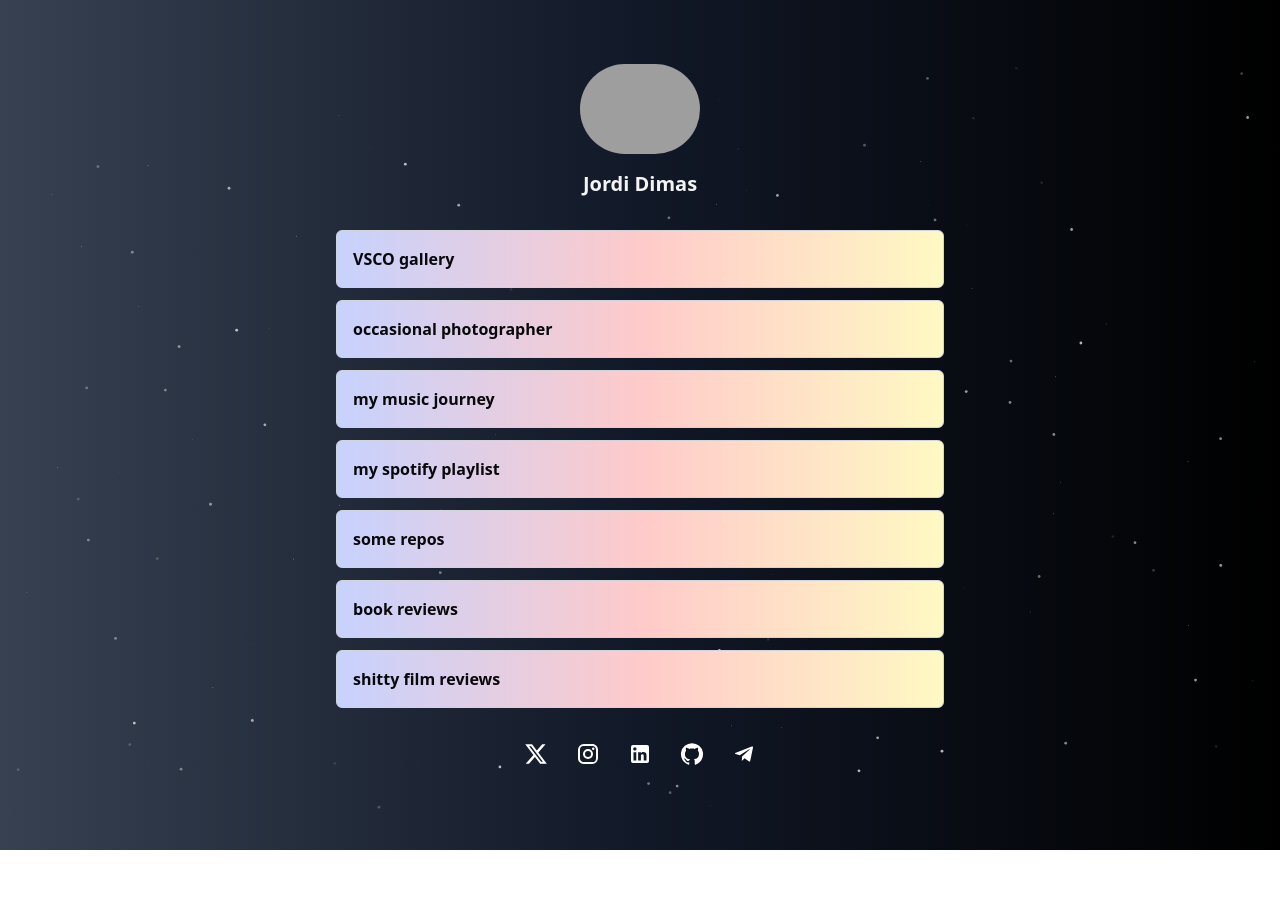
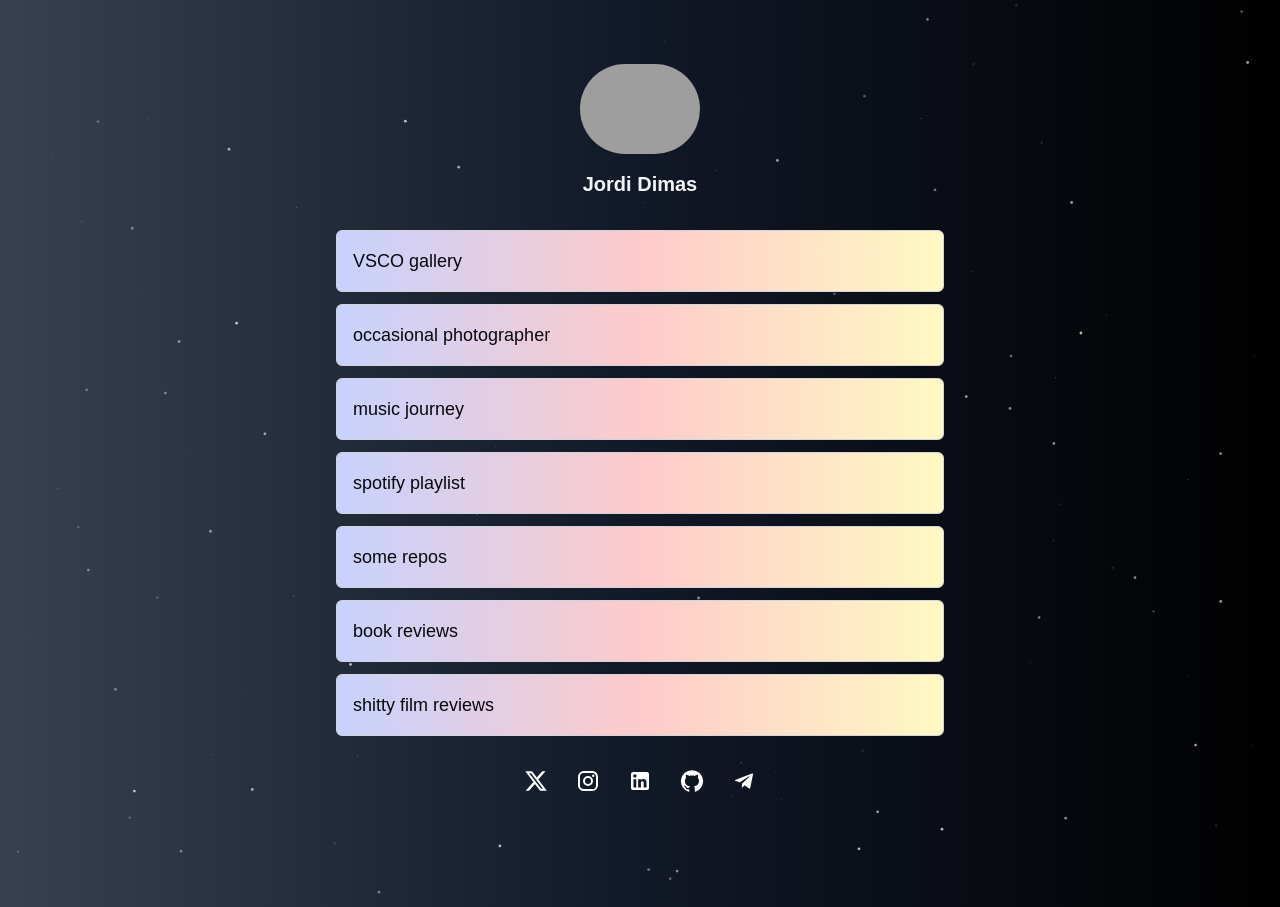
Before and after one commit to jordidimass/connect, a Next.js app: page / in a window 1280 px wide. Before the commit the page ends 850 px from the top, so only its background shows below. Built offline with nearby package versions, Linux system fonts and the light colour scheme; grey boxes are pictures that could not be loaded.

Commit message:
changed particles set and minor changes

```diff
--- a/data.json
+++ b/data.json
@@ -11,11 +11,11 @@
             "href": "https://unsplash.com/@jordidimass"
         },
         {
-            "title": "my music journey",
+            "title": "music journey",
             "href": "https://www.last.fm/user/jordidimass"
         },
         {
-            "title": "my spotify playlist",
+            "title": "spotify playlist",
             "href": "https://open.spotify.com/user/jordidimass/playlists"
         },
         {
--- a/package.json
+++ b/package.json
@@ -19,6 +19,7 @@
     "clsx": "^2.1.1",
     "eslint": "8.37.0",
     "eslint-config-next": "13.2.4",
+    "geist": "^1.3.1",
     "lucide-react": "^0.447.0",
     "next": "^14.2.14",
     "react": "^18.2.0",
--- a/pages/_app.tsx
+++ b/pages/_app.tsx
@@ -1,12 +1,14 @@
 import '@/styles/globals.css';
 import type { AppProps } from 'next/app';
 import { Analytics } from '@vercel/analytics/react';
-import Particles from "@/components/ui/particles"; // adjust the path if necessary
+import Particles from "@/components/ui/particles";
+import { GeistSans } from 'geist/font/sans';
+import { GeistMono } from 'geist/font/mono';
 
 export default function App({ Component, pageProps }: AppProps) {
   return (
     <>
-      <div className="relative">
+      <div className="relative z-10">
         <Particles className="absolute inset-0 -z-10" />
         <Component {...pageProps} />
       </div>
--- a/pages/_document.tsx
+++ b/pages/_document.tsx
@@ -6,7 +6,7 @@ export default function Document() {
     <Html lang="en">
       <Head />
       <title>connect with me</title>
-      <body className='bg-gradient-to-r from-gray-700 via-gray-900 to-black'>
+      <body className='bg-gradient-to-r from-gray-700 via-gray-900 to-black h-full'>
         <Main />
         <NextScript />
       </body>
--- a/pages/index.tsx
+++ b/pages/index.tsx
@@ -8,9 +8,9 @@ import TelegramIcon from '@mui/icons-material/Telegram';
 
 function LinkCard({ href, title, image }: { href: string, title: string, image ?: string }) {
   return (
-    <a href={href} target="_blank" rel="noopener noreferrer" className="flex items-center p-4 bg-gradient-to-r from-indigo-200 via-red-200 to-yellow-100 w-full rounded-md hover:scale-105 transition-all border border-gray-300 mb-3 duration-300">
+    <a href={href} target="_blank" rel="noopener noreferrer" className="flex text-lg items-center p-4 bg-gradient-to-r from-indigo-200 via-red-200 to-yellow-100 w-full rounded-md hover:scale-105 transition-all border border-gray-300 mb-3 duration-300">
       <div className="flex flex-col text-center ">
-        <h2 className="font-semibold w-full text-center">{title}</h2>
+        <h2 className="font-medium w-full text-center">{title}</h2>
       </div>
     </a>
   );
@@ -18,7 +18,7 @@ function LinkCard({ href, title, image }: { href: string, title: string, image ?
 
 export default function Home() {
   return (
-    <div className="flex mx-auto items-center flex-col w-full justify-center mt-16 mb-16 px-8 max-w-2xl">
+    <div className="flex mx-auto items-center flex-col w-full h-full justify-center pt-16 pb-16 px-8 max-w-2xl">
       <Image
         className='rounded-full'
         alt={data.name}
--- a/styles/globals.css
+++ b/styles/globals.css
@@ -1,6 +1,7 @@
 @tailwind base;
 @tailwind components;
 @tailwind utilities;
+
 @layer base {
   :root {
     --background: 0 0% 100%;
@@ -27,8 +28,11 @@
     --chart-3: 197 37% 24%;
     --chart-4: 43 74% 66%;
     --chart-5: 27 87% 67%;
-    --radius: 0.5rem
+    --radius: 0.5rem;
+    --font-geist-sans: 'Geist Sans', sans-serif;
+    --font-geist-mono: 'Geist Mono', monospace;
   }
+
   .dark {
     --background: 240 10% 3.9%;
     --foreground: 0 0% 98%;
@@ -53,14 +57,26 @@
     --chart-2: 160 60% 45%;
     --chart-3: 30 80% 55%;
     --chart-4: 280 65% 60%;
-    --chart-5: 340 75% 55%
+    --chart-5: 340 75% 55%;
   }
-}
-@layer base {
+
   * {
     @apply border-border;
   }
+
   body {
     @apply bg-background text-foreground;
+    font-family: var(--font-geist-sans);
+  }
+
+  /* Fixing height and removing unwanted space */
+  html, body {
+    margin: 0;
+    padding: 0;
+    height: 100%;
+  }
+
+  #__next {
+    height: 100%;
   }
 }
--- a/tailwind.config.js
+++ b/tailwind.config.js
@@ -11,6 +11,9 @@ module.exports = {
   ],
   theme: {
   	extend: {
+		fontFamily: {
+			sans: ['var(--font-geist-sans)'],
+		  },
   		borderRadius: {
   			lg: 'var(--radius)',
   			md: 'calc(var(--radius) - 2px)',
```
Also changed, not shown: 1 other file (tests, documents, lock files or other folders).
